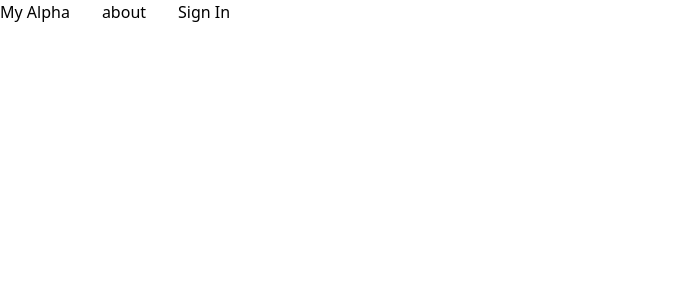
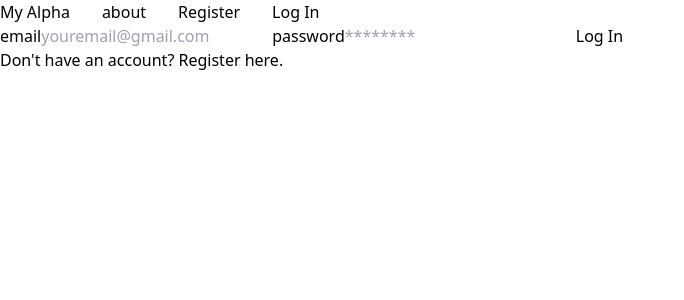
Before and after one commit to DJJ547/CMPE272-My-HR-React-Flask, a React (Create React App) app in the folder frontend/: page /login in a window 1280 px wide. Shown: the top 300 px of the page, without its empty margins (0-684 px from the left). Built offline with nearby package versions, Linux system fonts and the light colour scheme.

Commit message:
added log in page and register page

```diff
--- a/frontend/src/App.js
+++ b/frontend/src/App.js
@@ -5,7 +5,9 @@ import "./App.css";
 import Header from "./components/header";
 import Home from "./pages/Home";
 import Test from "./pages/Test";
-
+import Login from "./pages/Login";
+import Register from "./pages/Register";
+import { useState} from "react";
 
 export default function App() {
   return (
@@ -14,6 +16,8 @@ export default function App() {
       <Routes>
         <Route path="/" element={<Home />} />
         <Route path="/test" element={<Test />} />
+          <Route path="/login" element={<Login />} />
+          <Route path="/register" element={<Register />} />
       </Routes>
     </div>
   );
--- a/frontend/src/components/navbar.jsx
+++ b/frontend/src/components/navbar.jsx
@@ -9,7 +9,8 @@ export default function NavBar() {
       <ul className="flex w-auto space-x-8">
         <h1 className="">My Alpha</h1>
         <NavItem content="about" href="/about" />
-        <a href="/signin">Sign In</a>
+        <NavItem content="Register" href="/register" />
+        <NavItem content="Log In" href="/login" />
       </ul>
     </nav>
   );
--- /dev/null
+++ b/frontend/src/pages/Login.jsx
@@ -0,0 +1,25 @@
+import React, { useState } from "react";
+
+const Login = (props) =>{
+    const [email, setEmail] = useState('');
+    const [pass, setPass] = useState('');
+
+    const handleSubmit = (e) =>{
+        e.preventDefault();
+        console.log(email);
+    }
+    return (
+        <>
+            <form onSubmit={handleSubmit}>
+                <label htmlFor="email">email</label>
+                <input value={email} onChange={(e) => setEmail(e.target.value)}type="email" placeholder="youremail@gmail.com" id="email" name="email"/>
+                <label htmlFor="password">password</label>
+                <input value={pass} onChange={(e) => setPass(e.target.value)} type="password" placeholder="********" id="password" name="password"/>
+                <button type ="submit">Log In</button>
+            </form>
+            <button onClick={() => props.onFormSwitch('register')}> Don't have an account? Register here.</button>
+        </>
+    )
+}
+
+export default Login;
--- /dev/null
+++ b/frontend/src/pages/Register.jsx
@@ -0,0 +1,25 @@
+import React, { useState } from "react";
+
+const Register = (props) => {
+    const [email, setEmail] = useState('');
+    const [pass, setPass] = useState('');
+
+    const handleSubmit = (e) =>{
+        e.preventDefault();
+        console.log(email);
+    }
+    return (
+        <>
+            <form onSubmit={handleSubmit}>
+                <label htmlFor="email">email</label>
+                <input value={email} onChange={(e) => setEmail(e.target.value)}type="email" placeholder="youremail@gmail.com" id="email" name="email"/>
+                <label htmlFor="password">password</label>
+                <input value={pass} onChange={(e) => setPass(e.target.value)} type="password" placeholder="********" id="password" name="password"/>
+                <button type ="submit">Log In</button>
+            </form>
+            <button onClick={() => props.onFormSwitch('register')}> Don't have an account? Register here.</button>
+        </>
+    )
+}
+
+export default Register;
```
Also changed, not shown: 1 other file (tests, documents, lock files or other folders).
